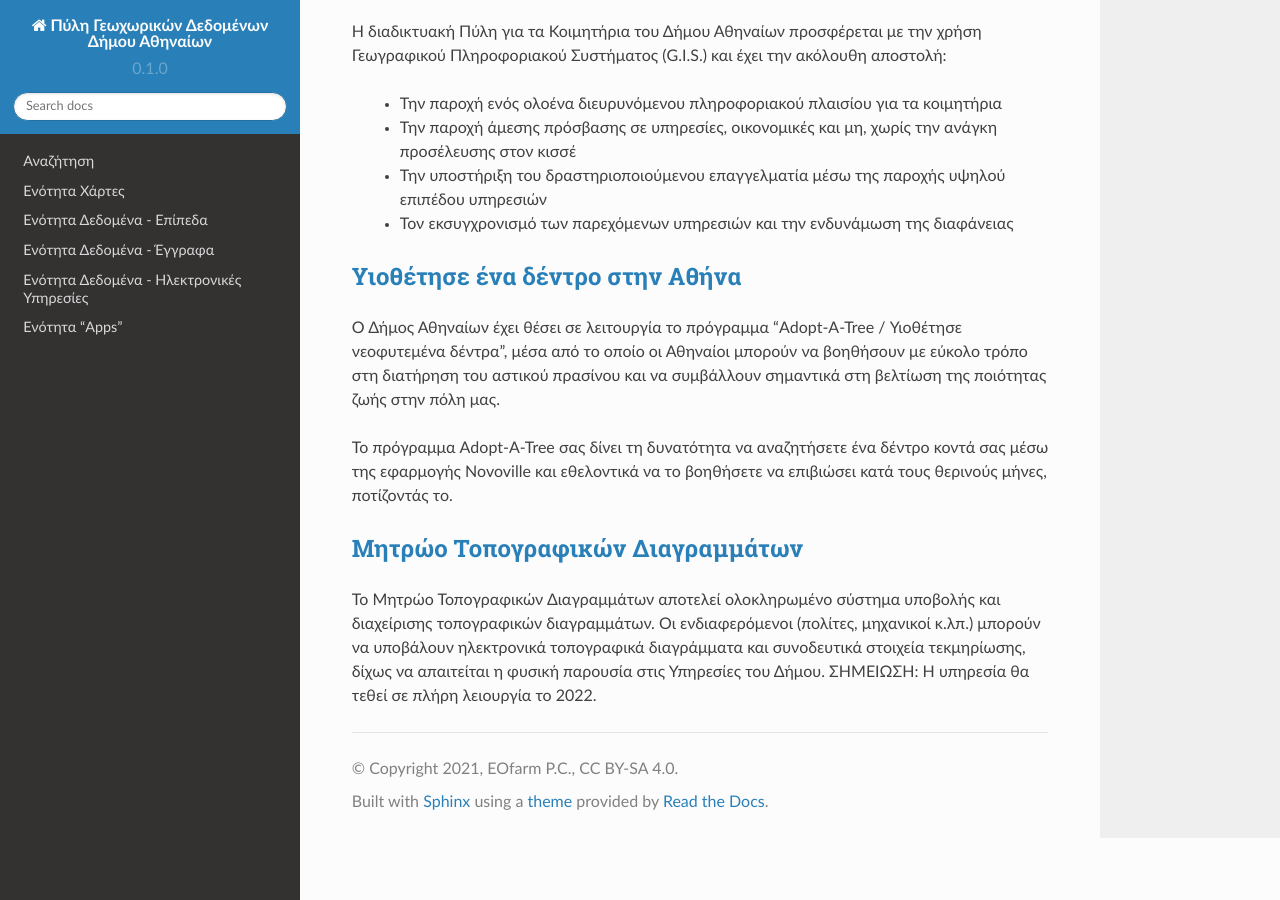
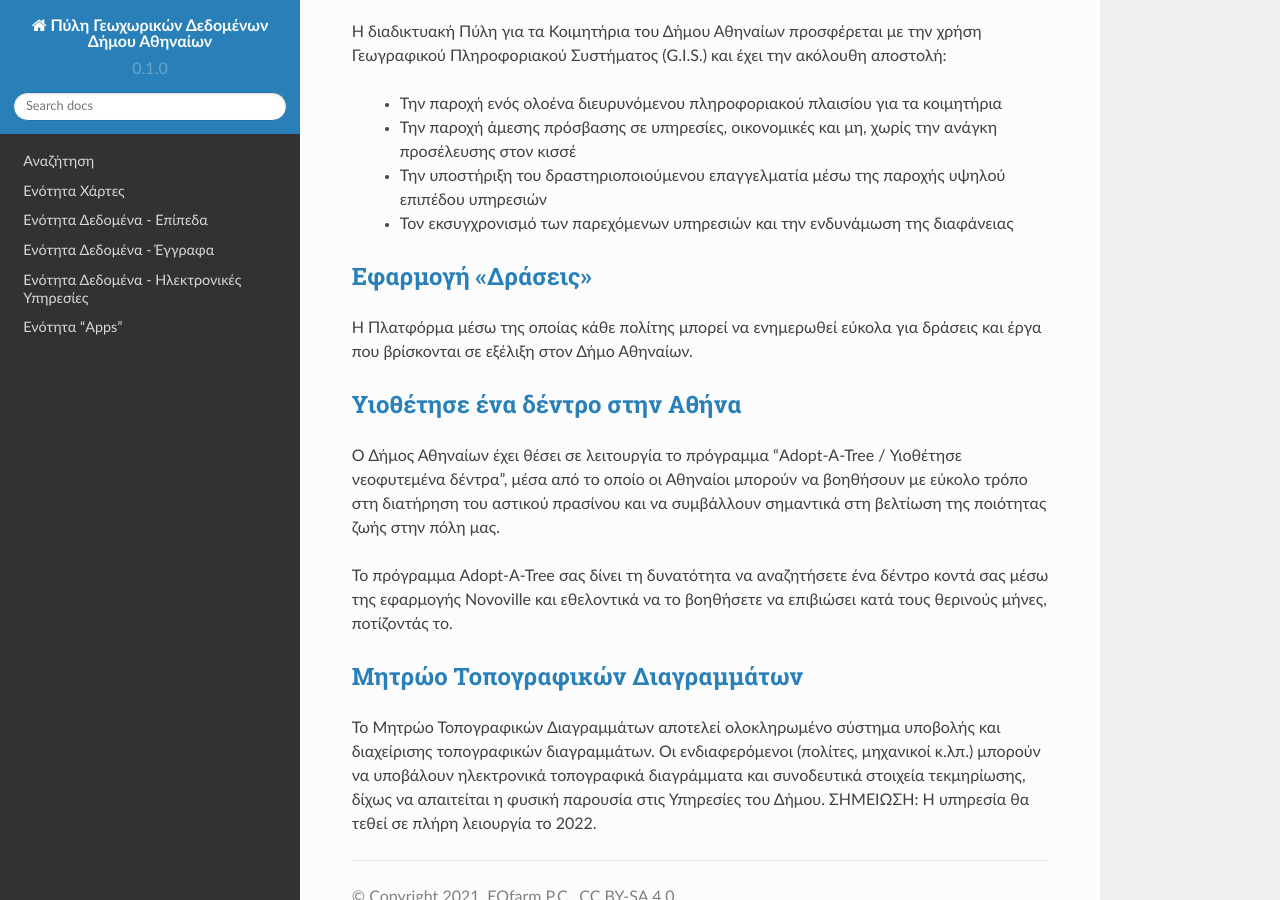
Before and after one commit to EOFarm/athens_geonode, a Sphinx documentation site: the page built from docs/source/users/athensgis/citizenapps.rst, in a window 1280 px wide and 900 px high, scrolled down 468 px. Built offline with Sphinx 7.4.7 and the Read the Docs theme 2.0.0, drawn with Linux system fonts in a browser that asks for light colours; pages that are not in the unit, such as notebooks, are missing from menus.

Commit message:
Added Draseis to citizenapps

```diff
--- a/docs/source/users/athensgis/citizenapps.rst
+++ b/docs/source/users/athensgis/citizenapps.rst
@@ -24,6 +24,14 @@
 
 .. _Εφαρμογή Κοιμητηρίων: https://cem.cityofathens.gr/
 
+`Εφαρμογή «Δράσεις»`_
+=======================
+
+Η Πλατφόρμα μέσω της οποίας κάθε πολίτης μπορεί να ενημερωθεί εύκολα για δράσεις και έργα που βρίσκονται σε εξέλιξη στον Δήμο Αθηναίων.
+
+.. _Εφαρμογή «Δράσεις»: https://draseis.cityofathens.gr/
+
+
 `Υιοθέτησε ένα δέντρο στην Αθήνα`_
 ===================================
 
```
